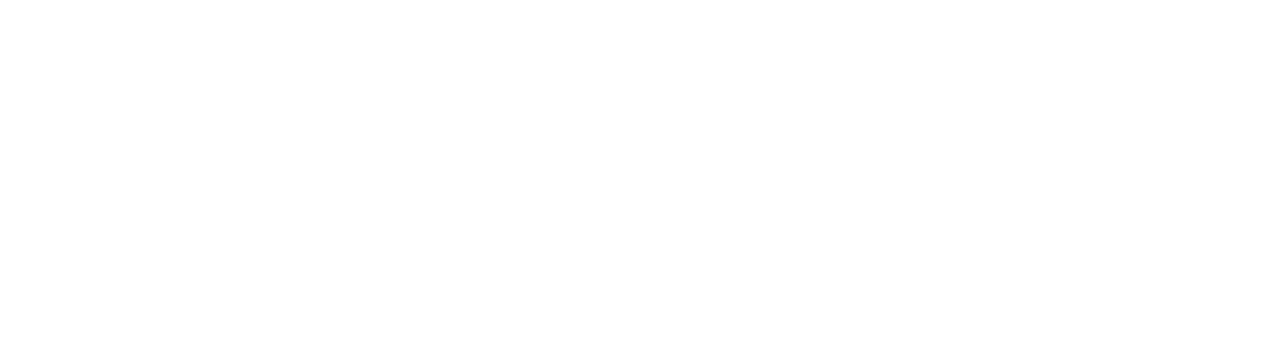
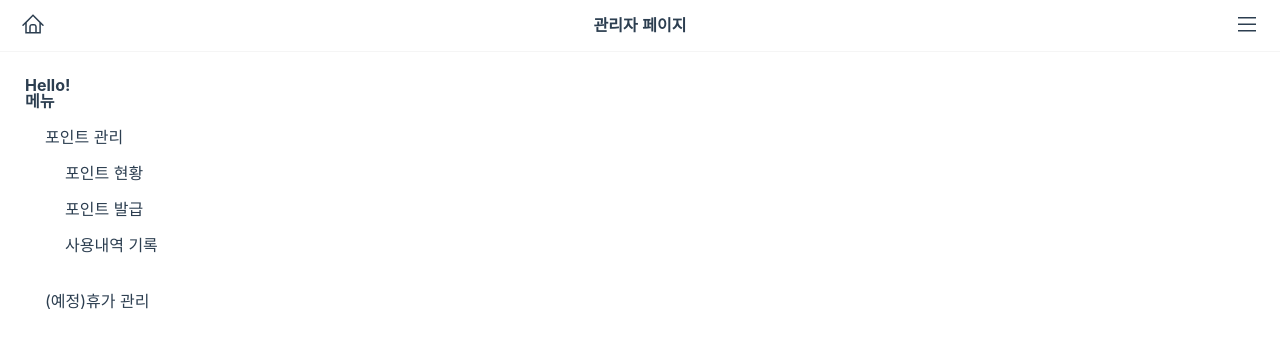
Before and after one commit to yurim45/easy-work-app, a Vue app: page /admin in a window 1280 px wide. Before the commit this address had no page. Shown: the top 348 px of the page. Built offline with nearby package versions, Linux system fonts and the light colour scheme.

Commit message:
add: admin page

```diff
--- a/src/assets/scss/common.scss
+++ b/src/assets/scss/common.scss
@@ -10,27 +10,6 @@
     'Malgun Gothic', 'Apple Color Emoji', 'Segoe UI Emoji', 'Segoe UI Symbol',
     sans-serif;
   font-size: 16px;
-}
-
-a {
-  text-decoration: none;
-  color: inherit;
-}
-
-ol,
-ul,
-li {
-  list-style: none;
-}
-
-a {
-  &:link,
-  &:visited,
-  &:hover,
-  &:active {
-    color: inherit;
-    text-decoration: inherit;
-  }
 }
 
 input,
--- a/src/assets/scss/reset.scss
+++ b/src/assets/scss/reset.scss
@@ -170,6 +170,7 @@
 }
 a {
   text-decoration: none;
+  color: inherit;
 }
 a:focus,
 a:active,
--- a/src/assets/scss/variable.scss
+++ b/src/assets/scss/variable.scss
@@ -8,6 +8,10 @@
   justify-content: $justify-content;
   align-items: $align-items;
   flex-direction: $flex-direction;
+}
+
+@mixin stLayout() {
+  padding: 25px 25px 10px;
 }
 
 @mixin stButton() {
--- a/src/components/common/Gnb.vue
+++ b/src/components/common/Gnb.vue
@@ -1,7 +1,8 @@
 <template>
   <nav class="gnb">
     <router-link to="/">HOME</router-link>
-    <router-link to="/point">POINT</router-link>
+    <router-link to="/point">ATNP 포인트</router-link>
+    <router-link to="/admin">관리자</router-link>
   </nav>
 </template>
 
--- /dev/null
+++ b/src/components/point/admin/PointsIssuance.vue
@@ -0,0 +1,18 @@
+<template>
+  <basic-header title="포인트 발급" />
+  <main>포인트 발급</main>
+</template>
+
+<script>
+import BasicHeader from '@/components/common/header/BasicHeader.vue';
+export default {
+  components: { BasicHeader },
+  name: 'PointsIssuance',
+};
+</script>
+
+<style lang="scss" scoped>
+main {
+  @include stLayout;
+}
+</style>
--- a/src/views/RecordPorinsView.vue
+++ b/src/components/point/common/RecordPorinsView.vue
@@ -170,7 +170,7 @@
 
 <style scoped lang="scss">
 main {
-  padding: 25px 25px 10px;
+  @include stLayout;
 }
 
 .multiselect-tag {
--- a/src/router/index.js
+++ b/src/router/index.js
@@ -20,7 +20,23 @@
     name: 'pointRecord',
     component: () =>
       import(
-        /* webpackChunkName: 'pointRecord', webpackPrefetch: true */ '../views/RecordPorinsView.vue'
+        /* webpackChunkName: 'pointRecord', webpackPrefetch: true */ '../components/point/common/RecordPorinsView.vue'
+      ),
+  },
+  {
+    path: '/admin',
+    name: 'admin',
+    component: () =>
+      import(
+        /* webpackChunkName: 'admin', webpackPrefetch: true */ '../views/AdminView.vue'
+      ),
+  },
+  {
+    path: '/admin/issuance',
+    name: 'pointsIssuance',
+    component: () =>
+      import(
+        /* webpackChunkName: 'adminpoint', webpackPrefetch: true */ '../components/point/admin/PointsIssuance.vue'
       ),
   },
 ];
--- /dev/null
+++ b/src/views/AdminView.vue
@@ -0,0 +1,42 @@
+<template>
+  <basic-header title="관리자 페이지" />
+  <main>
+    <h1>Hello!</h1>
+    <h2>메뉴</h2>
+    <ul class="menu">
+      <li>
+        포인트 관리
+        <ul class="subMenu">
+          <li>포인트 현황</li>
+          <li><router-link to="/admin/issuance">포인트 발급</router-link></li>
+          <li>사용내역 기록</li>
+        </ul>
+      </li>
+      <li>(예정)휴가 관리</li>
+    </ul>
+  </main>
+</template>
+
+<script>
+import BasicHeader from '@/components/common/header/BasicHeader.vue';
+export default {
+  components: { BasicHeader },
+  name: 'AdminView',
+};
+</script>
+
+<style lang="scss" scoped>
+main {
+  @include stLayout;
+}
+
+.menu {
+  li {
+    margin: 20px;
+  }
+}
+
+.subMenu {
+  margin-bottom: 40px;
+}
+</style>
--- a/src/views/PointView.vue
+++ b/src/views/PointView.vue
@@ -2,9 +2,9 @@
   <basic-header title="ATNP 포인트" />
   <main class="point">
     <div class="content">
-      <h2>Hello! {{ userName }} 👋</h2>
+      <h2>Hello! {{ me.name }} 👋</h2>
       <p>
-        {{ userName }}의 잔여 포인트: <strong>{{ points }} P</strong>
+        {{ me.name }}의 잔여 포인트: <strong>{{ userPoint }} P</strong>
       </p>
     </div>
 
@@ -20,19 +20,27 @@
 
 <script>
 import { ButtonView } from '@/components/common/index';
-import SendPoint from '@/components/SendPoint.vue';
-import PointHistory from '@/components/PointHistory.vue';
+import SendPoint from '@/components/point/user/SendPoint.vue';
+import PointHistory from '@/components/point/user/PointHistory.vue';
 import BasicHeader from '@/components/common/header/BasicHeader.vue';
+import { getNumFormat } from '@/util';
 
 export default {
   name: 'PointView',
   components: { ButtonView, SendPoint, PointHistory, BasicHeader },
   data() {
     return {
-      userName: 'April',
-      points: 50000,
+      me: {
+        name: 'April',
+        point: 50000,
+      },
       isSendPoint: false,
     };
+  },
+  computed: {
+    userPoint() {
+      return getNumFormat(this.me.point);
+    },
   },
   methods: {
     sendPointOpen() {
```
Also changed, not shown: src/components/point/user/PointHistory.vue (renamed from src/components/PointHistory.vue), src/components/point/user/SendPoint.vue (renamed from src/components/SendPoint.vue).
